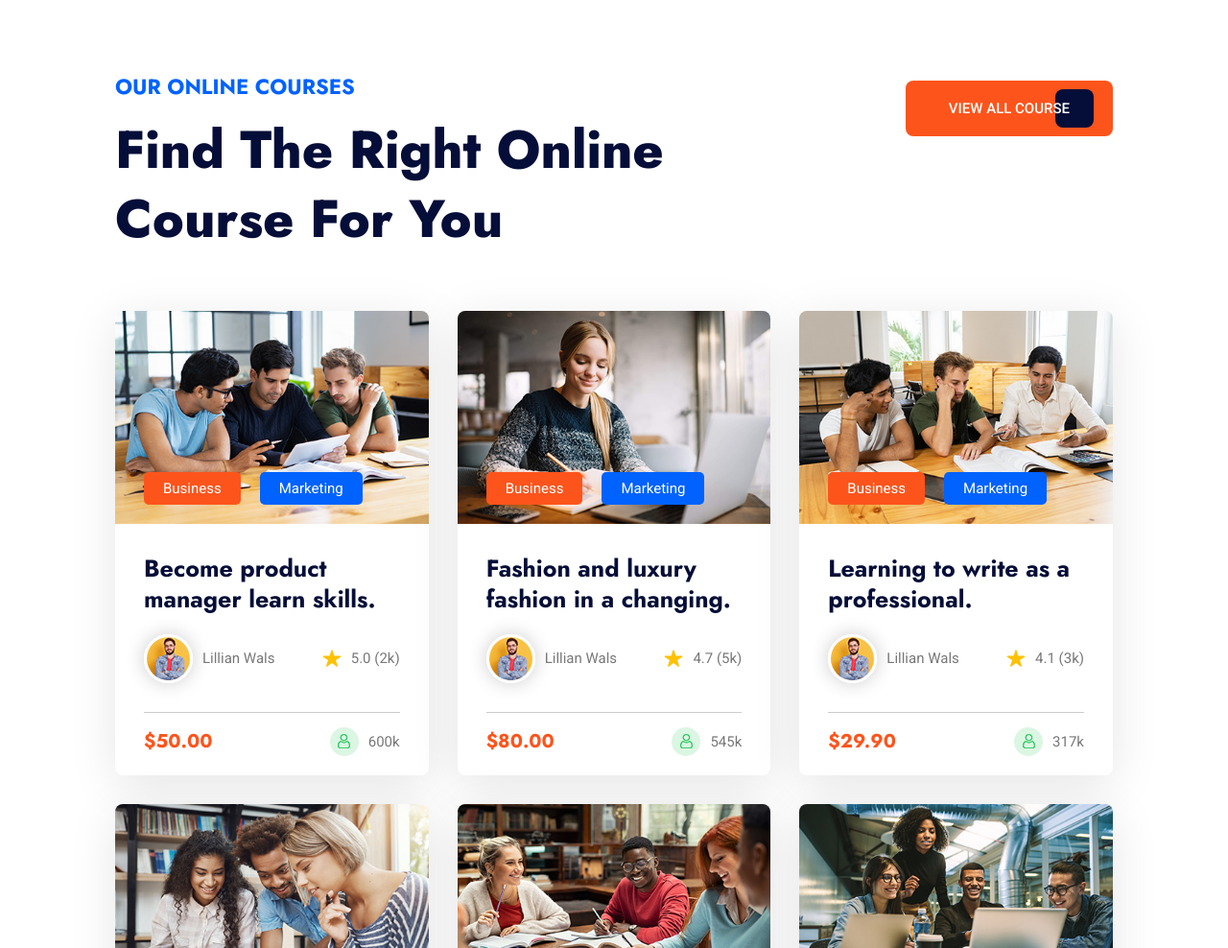
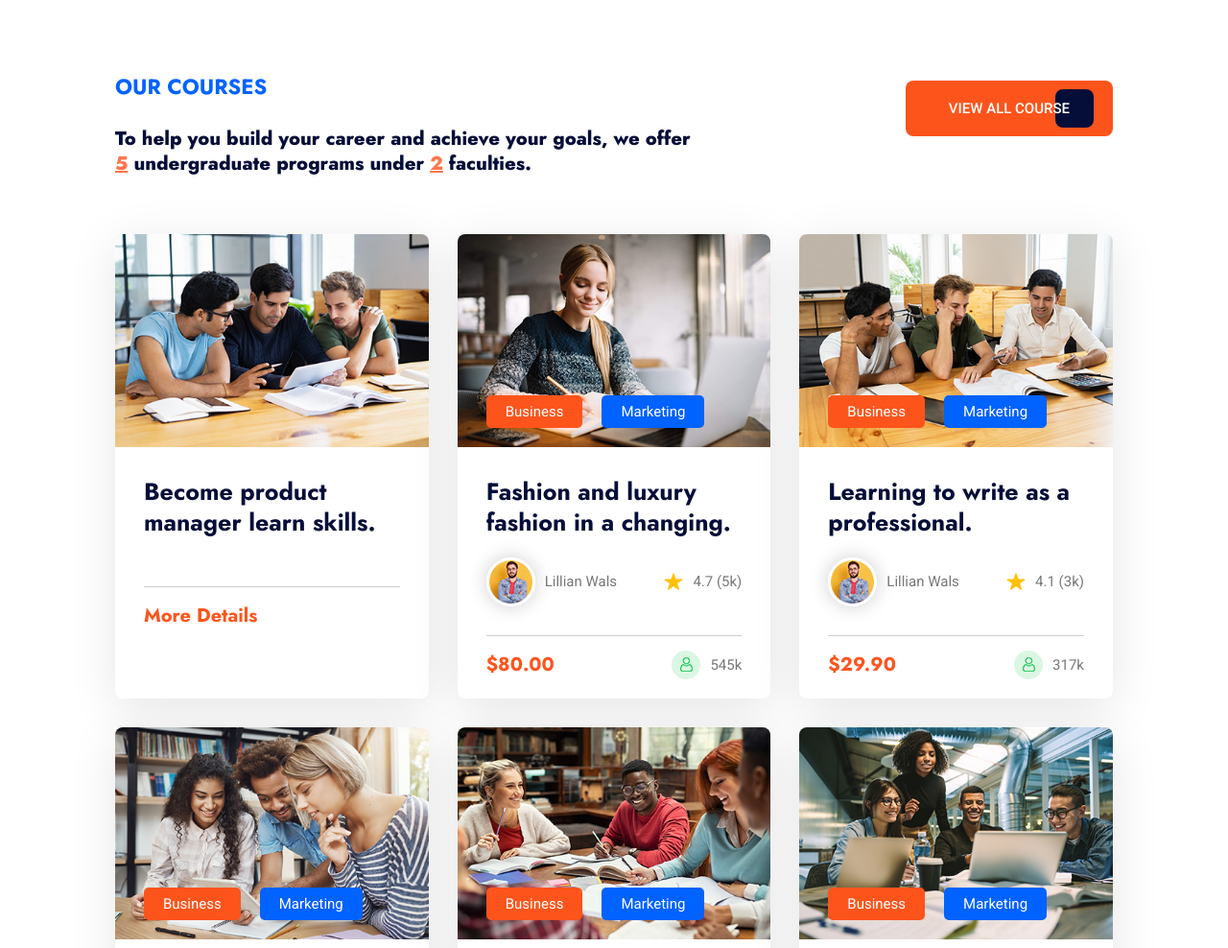
Before and after one commit to dev-mhrony/Education-Website---Frontend-by-MH-RONY-, a plain HTML site: page index.html in a window 1280 px wide. Shown: the part 2260-3248 px from the top of the page at 96% size. Drawn offline with nearby package versions, Linux system fonts and the light colour scheme.

Commit message:
Demo Project Done - 27/06/2022

```diff
--- a/index.html
+++ b/index.html
@@ -363,9 +363,9 @@
 
       <section class="course" id="course">
 
-        <p class="section-subtitle">Our Online Courses</p>
+        <p class="section-subtitle">Our Courses</p>
 
-        <h2 class="section-title">Find The Right Online Course For You</h2>
+        <h2 class="section-title" style="font-size: 20px; margin-top: 26px;">To help you build your career and achieve your goals, we offer <u style="color: #ff754b;"> 5</u> undergraduate programs under <u style="color: #ff754b;"> 2</u> faculties.</h2>
 
         <div class="course-grid">
 
@@ -373,11 +373,6 @@
 
             <div class="course-banner">
               <img src="./assets/images/course-1.jpg" alt="course banner">
-
-              <div class="course-tag-box">
-                <a href="#" class="badge-tag orange">Business</a>
-                <a href="#" class="badge-tag blue">Marketing</a>
-              </div>
             </div>
 
             <div class="course-content">
@@ -386,31 +381,14 @@
                 <a href="#">Become product manager learn skills.</a>
               </h3>
 
-              <div class="wrapper border-bottom">
+              <iv class="wrapper border-bottom">
 
-                <div class="author">
-                  <img src="./assets/images/course-instructor-img.jpg" alt="course instructor image" class="author-img">
 
-                  <a href="#" class="author-name">Lillian Wals</a>
-                </div>
-
-                <div class="rating">
-                  <ion-icon name="star"></ion-icon>
-                  <p>5.0 (2k)</p>
-                </div>
-
-              </div>
+              </iv>
 
               <div class="wrapper">
-                <div class="course-price">$50.00</div>
+                <div class="course-price">More Details</div>
 
-                <div class="enrolled">
-                  <div class="icon-user">
-                    <img src="./assets/images/student-icon.png" alt="user icon">
-                  </div>
-
-                  <p>600k</p>
-                </div>
               </div>
 
             </div>
```
